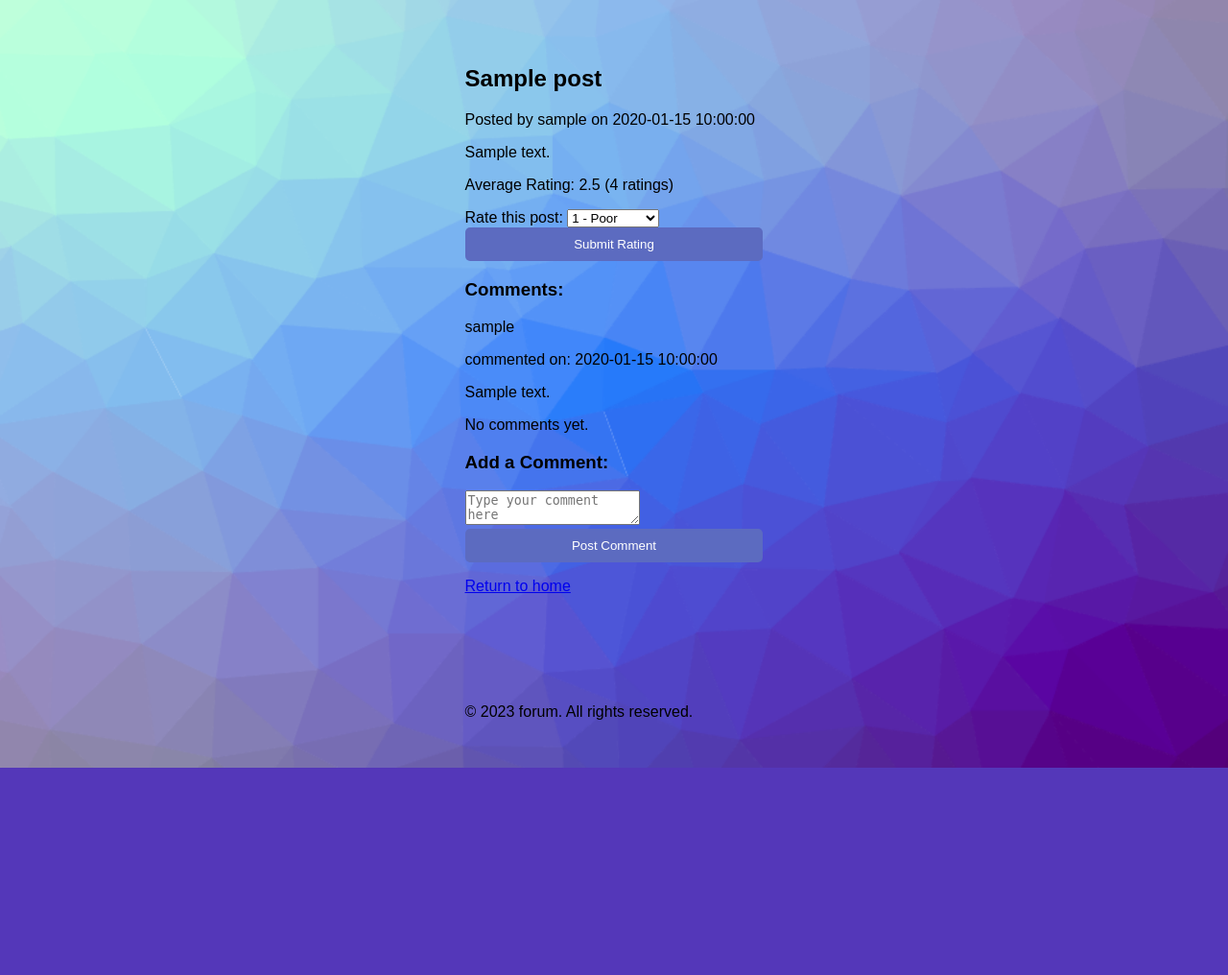
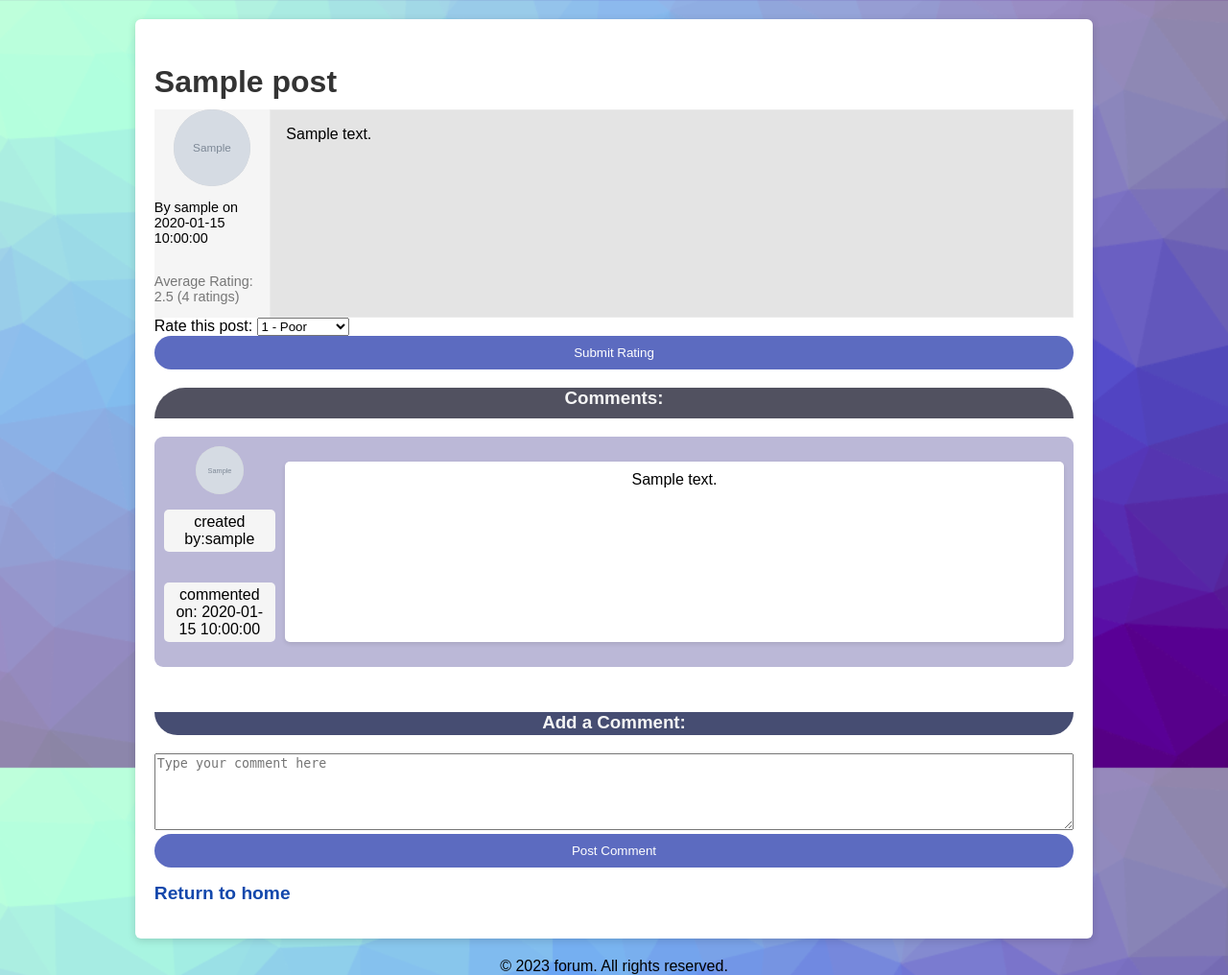
Before and after one commit to MehmetCanOzkuzukiran/Form-Site, a PHP site: page /html/post.php?post_id=1 in a window 1280 px wide. Shown: the whole page at 96% size. Before the commit the page ends 800 px from the top, so only its background shows below. Run offline with PHP 8.4, Linux system fonts and the light colour scheme; tables that the repository leaves empty or names only in its code hold one stand-in row (values such as "Sample post"); grey boxes marked "Sample" are stand-in pictures.

Commit message:
css fixed and in profile page email bug fixed

```diff
--- a/css/post.css
+++ b/css/post.css
@@ -1,3 +1,6 @@
+*{
+  box-sizing: border-box;
+}
 body {
     font-family: 'Arial', sans-serif;
     background-color: #eceff1;
@@ -11,7 +14,9 @@ body {
     background-repeat: no-repeat;
     background-position: center;
     background-size: cover;
+    background-attachment: fixed;
   }
+
 
   .container {
     background-color: #fff;
@@ -38,7 +43,7 @@ body {
     width: 100%;
     padding: 10px;
     border: none;
-    border-radius: 5px;
+    border-radius: 33px;
     background-color: #5c6bc0;
     color: white;
     cursor: pointer;
@@ -52,3 +57,175 @@ body {
     color: red;
     font-size: 0.9em;
   }
+  .post-title {
+    grid-area: title;
+  }
+  .post-rating {
+    grid-area: rating;
+  }
+  .post-avatar{
+    grid-area: avatar;
+    justify-self:center;
+  }
+  .post-meta{
+    grid-area: postmeta;
+  }
+  .post-content{
+    grid-area: content;
+  }
+  .post-rating{
+    grid-area: rating;
+  }
+  .user-area{
+    grid-area: userarea;
+  }
+  .post-container {
+    max-width: 78%;
+    background-color: #ffffff;
+    border-radius: 6px;
+    box-shadow: 0 2px 8px rgba(0, 0, 0, 0.15);
+    padding: 20px;
+    margin: 20px auto;
+    font-family: 'Arial', sans-serif;
+  }
+  .in-post-area{
+    display: grid;
+    grid-template-columns: 1fr 7fr;
+    grid-template-areas: "userarea content";
+  }
+  .user-area{
+    display: grid;
+    align-content: flex-start;
+    grid-template-areas: "avatar" "postmeta" "rating";
+    background-color: #f5f5f5;
+  }
+  .post-header {
+    display: flex;
+    align-items: center;
+    margin-bottom: 20px;
+  }
+  .post-avatar {
+    flex-shrink: 0;
+    width: 80px;
+    height: 80px;
+    border-radius: 50%;
+    background-color: #ccc;
+    background-size: cover;
+    margin-right: 0px;
+  }
+  .post-meta {
+    display: flex;
+    flex-direction: column;
+    font-size: 0.9em;
+  }
+
+  .post-title {
+    font-size: 2em;
+    font-weight: bold;
+    color: #333;
+    margin-bottom: 10px;
+  }
+
+  .post-content {
+    font-size: 1em;
+    margin: 0;
+    border:1px solid #ffffff3f;
+    background-color: #a0a0a049;
+    padding: 2%;
+  }
+
+  .post-rating {
+    font-size: 0.9em;
+    color: #777;
+  }
+  .comment-username{
+    grid-area: commentusername;
+    justify-self: end;
+  }
+  .comment-date{
+    grid-area: commentdate;
+    justify-self: end;
+  }
+  .comment-insections{
+    background-color: #f5f5f5;
+    border-radius: 55px;
+    word-wrap: break-word;
+    text-align: center;
+  }
+  .comment-username, .comment-date{
+    padding: 4px;
+    /* background-color: #d1d1d1; */
+    border-radius: 5px;
+    text-align: center;
+    justify-self: center;
+  }
+  .comment-content{
+    grid-area: commentcontent;
+    padding: 10px;
+    background-color: #ffffff;
+    border-radius: 5px;
+    box-shadow: 0 2px 4px rgba(0,0,0,0.1);
+  }
+  .comment-avatar{
+    flex-shrink: 0;
+    width: 50px;
+    height: 50px;
+    border-radius: 50%;
+    background-color: #ccc;
+    background-size: cover;
+    margin-right: 0px;
+    grid-area: commentavatar;
+    justify-self: center;
+  }
+  .comment-user{
+    grid-area: commentuser;
+    display: grid;
+    align-content: flex-start;
+    grid-template-areas: "commentavatar" "commentusername" "commentdate";
+
+  }
+  .comment {
+    background-color: #bbb8d7;
+    border-radius: 9px;
+    gap: 10px;
+    padding: 10px;
+    justify-content: space-between;
+    margin: 5% 0%;
+    margin-top: 0;
+    display: grid;
+    grid-template-columns: 1fr 7fr;
+    grid-template-areas: "commentuser commentcontent";
+  }
+
+  .home-button{
+    font-size: larger;
+    text-decoration: 0;
+    color: #1348ac;
+    font-weight: 600;
+  }
+  .home-button:hover{
+    text-decoration: underline;
+  }
+  .comment-section{
+    background-color: #101024b9;
+    color: #f5f5f5;
+    text-align: center;
+    height:4dvh;
+    border-top-left-radius: 60px;
+    border-top-right-radius: 60px;
+  }
+  .add-comment{
+    color: #f5f5f5;
+    background-color: #000a3db9;
+    text-align: center;
+    height:3dvh;
+    border-bottom-left-radius: 60px;
+    border-bottom-right-radius: 60px;
+  }
+  textarea{
+    width: 100%;
+    height: 10dvh;
+  }
+  footer{
+    text-align: center;
+  }
--- a/html/post.php
+++ b/html/post.php
@@ -16,7 +16,7 @@ if ($conn->connect_error) {
 $postId = $_GET['post_id'];
 
 // Fetch post details using prepared statement
-$sqlPost = "SELECT posts.Title, posts.Content, posts.DatePosted, users.Username, posts.totalRating, posts.ratingCount
+$sqlPost = "SELECT posts.Title, posts.Content, posts.DatePosted, users.Username, posts.totalRating, posts.ratingCount, users.profilePicture
             FROM posts
             JOIN users ON posts.userID = users.ID
             WHERE posts.postID = ?";
@@ -33,10 +33,13 @@ if ($resultPost->num_rows > 0) {
     $postUsername = $rowPost['Username'];
     $totalRating = $rowPost['totalRating'];
     $ratingCount = $rowPost['ratingCount'];
+    $profilePicture = $rowPost['profilePicture'];
 } else {
     echo "Post not found.";
     exit();
 }
+$leadingSlash = "/";
+$fullProfilePicturePath = $leadingSlash . $profilePicture;
 
 // Check if the user has already rated the post
 if (isset($_SESSION['user_id'])) {
@@ -57,7 +60,7 @@ if (isset($_SESSION['user_id'])) {
 }
 
 // Fetch comments for the post using prepared statement
-$sqlComments = "SELECT comments.CommentID, comments.Content, comments.DateCommented, users.Username, comments.UserID
+$sqlComments = "SELECT comments.CommentID, comments.Content, comments.DateCommented, users.Username, comments.UserID, users.profilePicture
                 FROM comments
                 JOIN users ON comments.UserID = users.ID
                 WHERE comments.PostID = ?";
@@ -143,10 +146,14 @@ $conn->close();
     <div class="post-container">
         <div class="post">
             <h2 class="post-title"><?php echo htmlspecialchars($postTitle); ?></h2>
-            <p class="post-meta">Posted by <?php echo htmlspecialchars($postUsername); ?> on <?php echo htmlspecialchars($postDate); ?></p>
-            <p class="post-content"><?php echo htmlspecialchars($postContent); ?></p>
-            <p class="post-rating">Average Rating: <?php echo number_format($totalRating / ($ratingCount > 0 ? $ratingCount : 1), 1); ?> (<?php echo $ratingCount; ?> ratings)</p>
-
+            <div class="in-post-area">
+                <div class="user-area">
+                    <img class="post-avatar" id="previewImage" src="<?php echo htmlspecialchars($fullProfilePicturePath) . '?version=' . uniqid(); ?>" alt="UserImage">
+                    <p class="post-meta">By <?php echo htmlspecialchars($postUsername); ?> on <?php echo htmlspecialchars($postDate); ?></p>
+                    <p class="post-rating">Average Rating: <?php echo number_format($totalRating / ($ratingCount > 0 ? $ratingCount : 1), 1); ?> (<?php echo $ratingCount; ?> ratings)</p>
+                </div>
+                <p class="post-content"><?php echo htmlspecialchars($postContent); ?></p>
+            </div>
             <!-- Rating form -->
             <form action="../html/post.php?post_id=<?php echo $postId; ?>" method="POST">
                 <label for="rating">Rate this post:</label>
@@ -162,29 +169,33 @@ $conn->close();
         </div>
 
         <div class="comments">
-            <h3>Comments:</h3>
+            <h3 class="comment-section">Comments:</h3>
             <?php
             foreach ($comments as $comment) {
                 echo "<div class='comment'>";
-                echo "<p class='comment-username'>" . (isset($comment['Username']) ? htmlspecialchars($comment['Username']) : 'Anonymous') . "</p>";
-                echo "<p class='comment-date'>" . (isset($comment['DateCommented']) ? 'commented on: ' . htmlspecialchars($comment['DateCommented']) : '') . "</p>";
-                echo "<p class='comment-content'>" . (isset($comment['Content']) ? htmlspecialchars($comment['Content']) : '') . "</p>";
-
-                // Add delete button if the comment belongs to the logged-in user
+                echo "<div class='comment-user'>";
+                echo "<img class='comment-avatar' src='/" . (htmlspecialchars($comment['profilePicture']) . "'>");
+                echo "<p class='comment-username comment-insections'>" . (isset($comment['Username']) ? 'created by:' . htmlspecialchars($comment['Username']) : 'Anonymous') . "</p>";
+                echo "<p class='comment-date comment-insections'>" . (isset($comment['DateCommented']) ? 'commented on: ' . htmlspecialchars($comment['DateCommented']) : '') . "</p>";
+                echo "</div>";
+                echo "<p class='comment-content comment-insections'>" . (isset($comment['Content']) ? htmlspecialchars($comment['Content']) : '') . "</p>";
                 if (isset($_SESSION['user_id']) && $_SESSION['user_id'] == $comment['UserID']) {
                     echo "<form action='../php/delete_comment.php' method='POST'>";
                     echo "<input type='hidden' name='comment_id' value='{$comment['CommentID']}'>";
                     echo "<button type='submit' class='delete-button'>Delete</button>";
                     echo "</form>";
                 } else {
-                    echo "<p>No comments yet.</p>";
                 }
+                echo "</div>";
 
-                echo "</div>";
+                // Add delete button if the comment belongs to the logged-in user
+
             }
+            if(!isset($comment['UserID']))
+                echo "<p>You didn't comments yet.</p>";
             ?>
 
-            <h3>Add a Comment:</h3>
+            <h3 class="add-comment">Add a Comment:</h3>
             <form action="../php/process_comment.php" method="POST">
                 <textarea name="commentContent" placeholder="Type your comment here"></textarea>
                 <input type="hidden" name="postId" value="<?php echo $postId; ?>">
--- a/html/profile.php
+++ b/html/profile.php
@@ -115,11 +115,12 @@ $conn->close();
     <link rel="stylesheet" href="../css/profile.css">
     <title>Document</title>
     <script src="../js/script.js"></script>
+    <script src="../js/validateEmail.js"></script>
 </head>
 <body>
         <section class="innerpage">
             <h1 class="inner-header">My Profile</h1>
-            <form action="../php/profilechg.php" method="POST" class="info" novalidate enctype="multipart/form-data">
+            <form action="../php/profilechg.php" method="POST" class="info" onsubmit="return validateForm()" novalidate enctype="multipart/form-data" >
             <div class="img-box">
             <img class="image" id="previewImage" src="<?php echo htmlspecialchars($fullProfilePicturePath) . '?version=' . uniqid(); ?>" alt="UserImage">
                 <input type="file" id="getFile" name="profilePicture" onchange="previewImage(this)">
@@ -129,7 +130,7 @@ $conn->close();
 
                     <div class="inputbox">
                         <ion-icon name="mail-outline">&#x2709;</ion-icon>
-                        <input type="email" name="email" required>
+                        <input type="email" id="emailField" name="email" required>
                         <label for="">Change My Email</label>
                     </div>
                     <div class="inputbox">
--- a/index.php
+++ b/index.php
@@ -57,7 +57,7 @@
                     die("Connection failed: " . $conn->connect_error);
                 }
 
-                $sql = "SELECT posts.PostID, posts.Title, posts.DatePosted, users.Username, posts.totalRating, posts.ratingCount
+                $sql = "SELECT posts.PostID, posts.Title, posts.DatePosted, users.Username, posts.totalRating, posts.ratingCount, users.profilePicture
                         FROM posts
                         JOIN users ON posts.UserID = users.ID
                         ORDER BY posts.DatePosted DESC";
@@ -72,8 +72,11 @@
                         echo "<h2 class='post-title'><a href='/html/post.php?post_id={$row['PostID']}'>{$row['Title']}</a></h2>";
                         echo "<p class='post-rating'>Rating: {$row['totalRating']}</p>";
                         echo "<p class='post-raters'>{$row['ratingCount']} people rated</p>";
+                        echo "<div class='post-user'>";
+                        echo "<img class='post-avatar' src='/" . (htmlspecialchars($row['profilePicture']) . "'>");
                         echo "<p class='post-creator'>Created by {$row['Username']}</p>";
                         echo "<p class='post-date'>Created on {$row['DatePosted']}</p>";
+                        echo "</div>";
                         echo "</div>";
                     }
                     echo "</div>";
```
Also changed, not shown: css/home.css (+38 -3 lines), css/profile.css (+6 -2 lines), js/validateEmail.js (added, +48 -0 lines).
